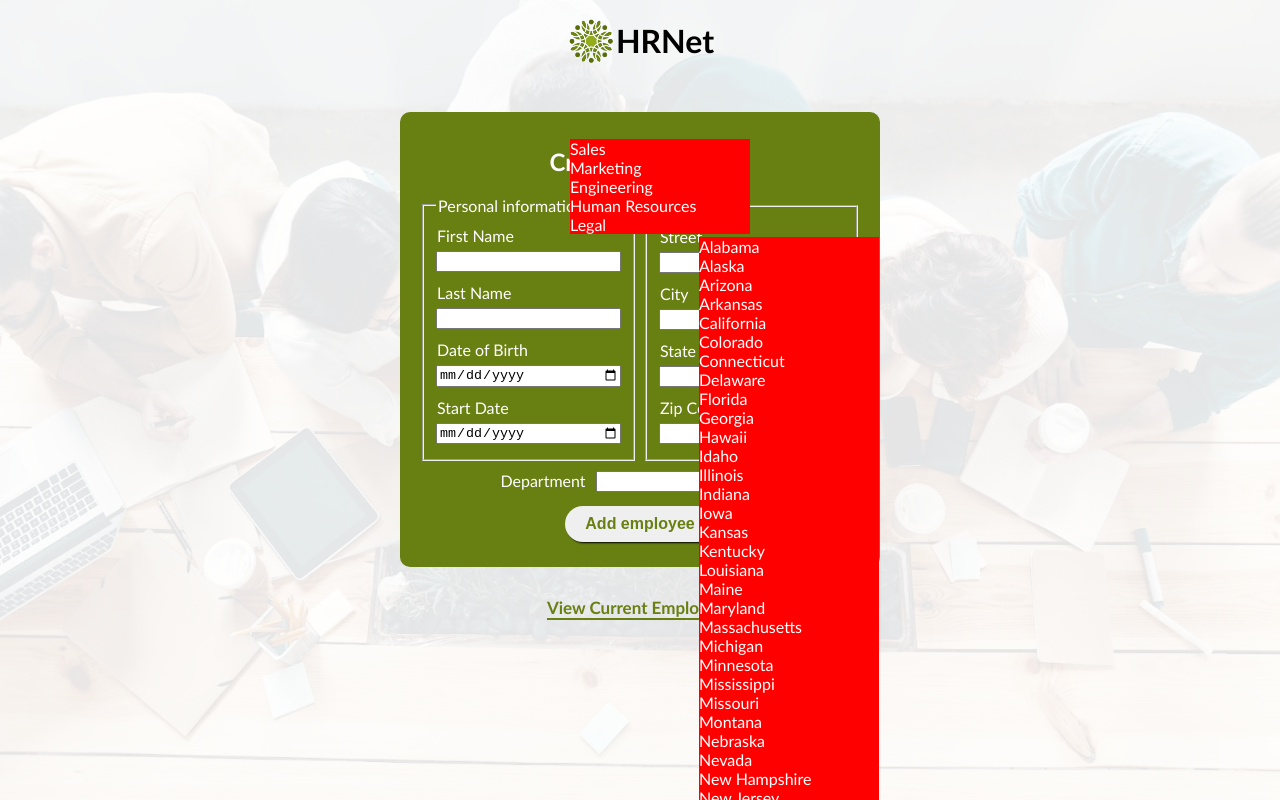
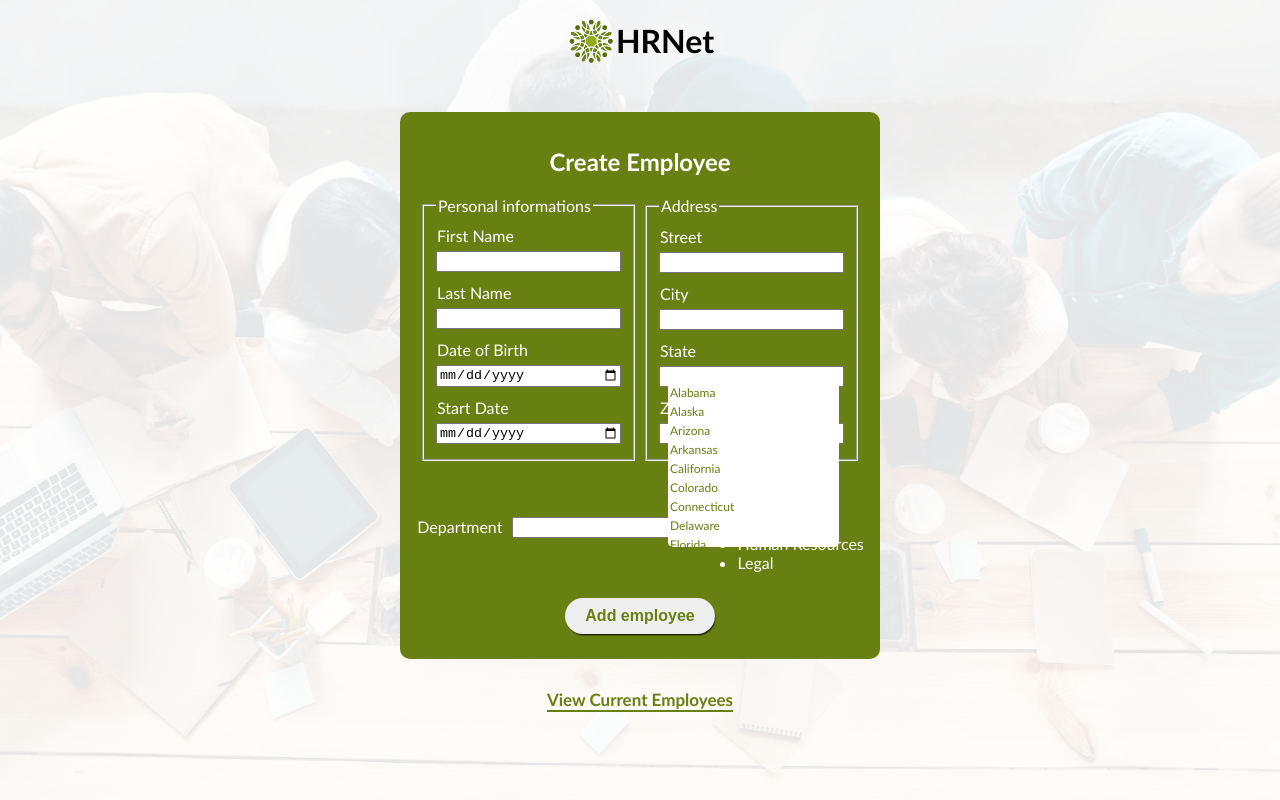
Before and after one commit to mohaali77/P14-JS-React, a React (Create React App) app in the folder hrnet/: page / in a window 1280 px wide. Shown: the top 800 px of the page. Built offline with nearby package versions, Linux system fonts and the light colour scheme.

Commit message:
Update menu.css

```diff
--- a/hrnet/src/components/menu/style/menu.css
+++ b/hrnet/src/components/menu/style/menu.css
@@ -1,12 +1,37 @@
-ul {
+input:focus {
+  outline: none;
+}
+
+.list-state {
   display: flex;
   flex-direction: column;
-  height: 400px;
+  height: 164px;
   position: absolute;
-  border-radius: 0px 0px 10px 10px;
+  border-radius: 0px 0px 5px 5px;
+  top: 271px;
+  right: 41.5px;
+  padding: 0;
+  margin: 0;
+  color: #687f12;
+  overflow: hidden;
+  overflow-y: auto;
 }
-ul li {
-  background-color: red;
+.list-state::-webkit-scrollbar {
+  width: 8px;
+}
+.list-state::-webkit-scrollbar-thumb {
+  background-color: #9ec21d;
+}
+.list-state::-webkit-scrollbar-track {
+  background-color: lightgray;
+}
+.list-state li {
+  background-color: #fff;
   list-style: none;
-  width: 180px;
+  width: 166.5px;
+  font-size: 12px;
+  padding: 2px;
+}
+.list-state li:hover {
+  background-color: #cccccc;
 }/*# sourceMappingURL=menu.css.map */
```
